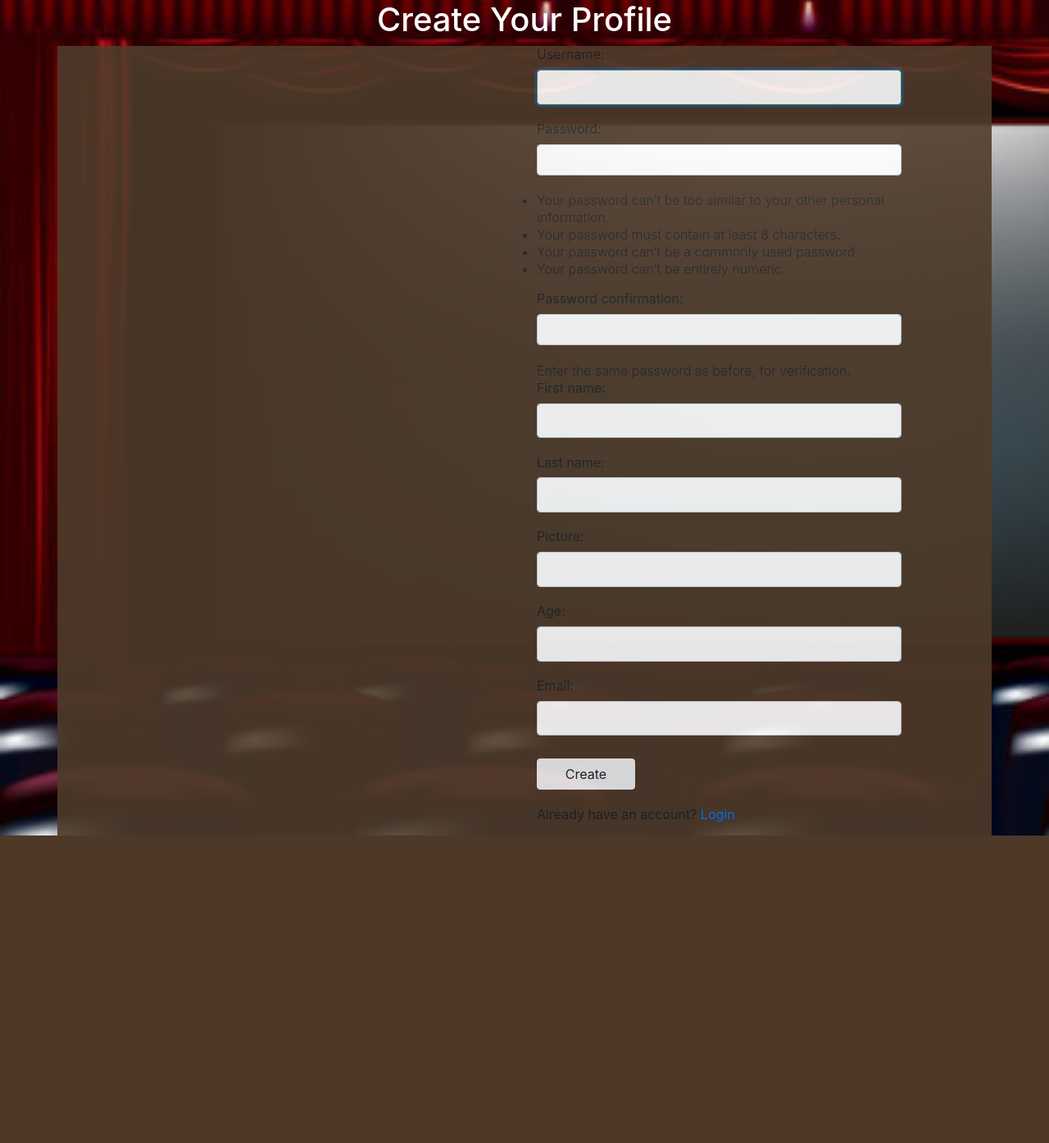
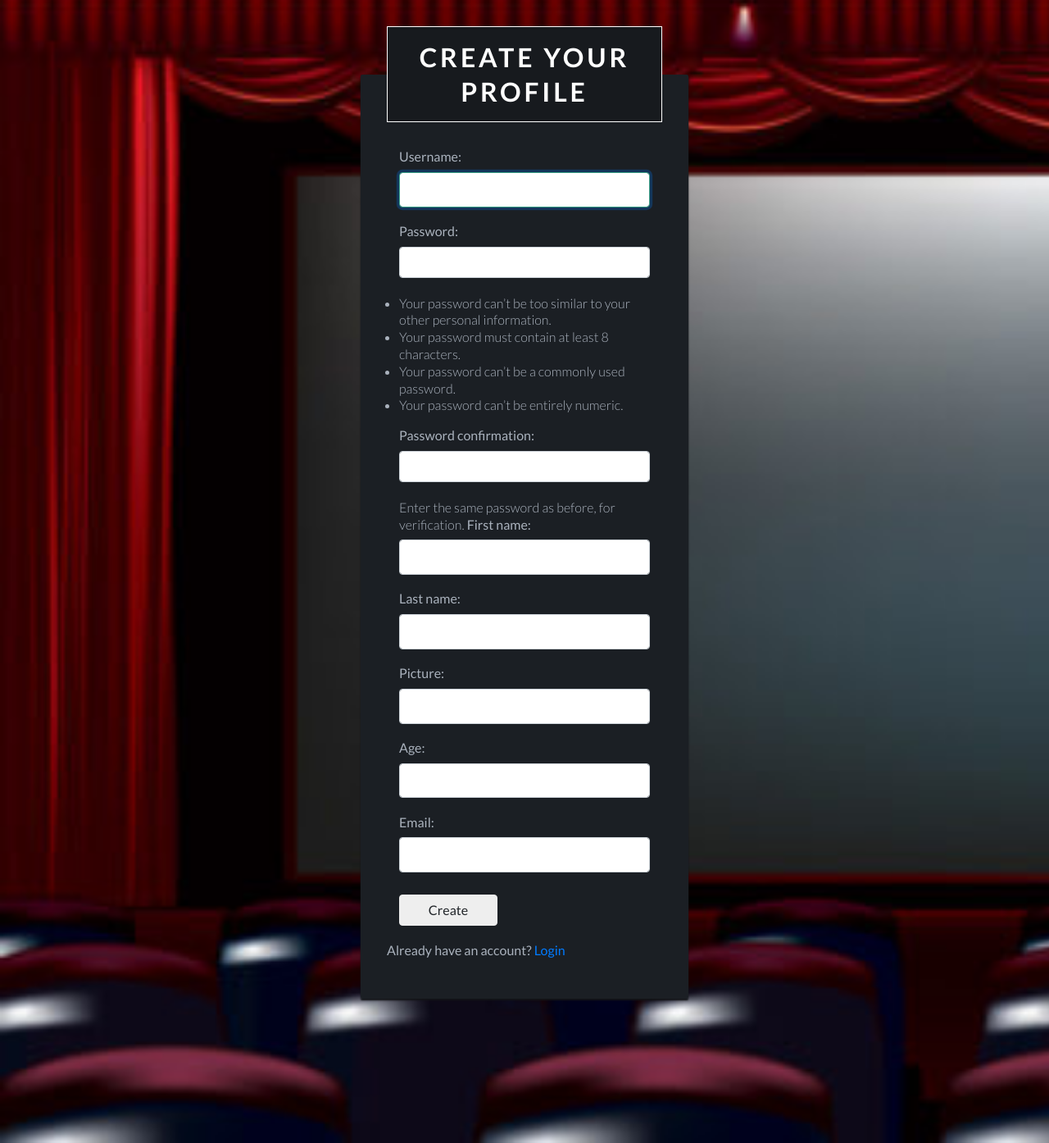
Before and after one commit to bonev123/movies-app-django, a Django app: page /accounts/register/ in a window 1280 px wide. Shown: the part 16-1410 px from the top of the page at 82% size. Before the commit the page ends 1035 px from the top, so only its background shows below. Run offline with Django 4.2, Linux system fonts and the light colour scheme; some libraries are stand-ins or nearby versions.

Commit message:
Improved login,register form design, dashboard and profile improvements

```diff
--- a/templates/accounts/profile_create.html
+++ b/templates/accounts/profile_create.html
@@ -2,16 +2,17 @@
 {% block title %}Create Profile{% endblock title %}
 
 {% block page_content %}
-    <h1 class="text-center">Create Your Profile</h1>
-    <div class="row">
-        <div class="col-lg-3"></div>
-        <div class="lgn-container col-lg-5">
-            <form method="post" action="{% url 'register' %}">
-                {% csrf_token %}
-                {{ form }}
+    <section class="editPage">
+        <form method="post" action="{% url 'register' %}">
+            <fieldset>
+                <legend>Create Your Profile</legend>
+                    <div class="container">
+                        {% csrf_token %}
+                        {{ form }}
                 <button class="btn btn-primary mt-2" type="submit">Create</button>
-            </form>
-                <p>Already have an account? <a href="{% url 'login user' %}">Login</a></p>
-        </div>
-    </div>
+                    </div>
+                    <p>Already have an account? <a href="{% url 'login user' %}">Login</a></p>
+            </fieldset>
+        </form>
+    </section>
 {% endblock %}
--- a/templates/accounts/profile_details.html
+++ b/templates/accounts/profile_details.html
@@ -9,7 +9,7 @@
                      class="w-50 rounded mx-auto d-block" alt="description">
             </div>
             <div class="d-inline p-1 w-50">
-                <div class="d-flex flex-column">
+                <div >
                     <h5><u>Name:</u> {{ profile.first_name }} {{ profile.last_name }}</h5>
 
                     {% if profile.email %}
```
Also changed, not shown: templates/accounts/login_page.html (+13 -7 lines), templates/main/dashboard.html (+7 -6 lines).
